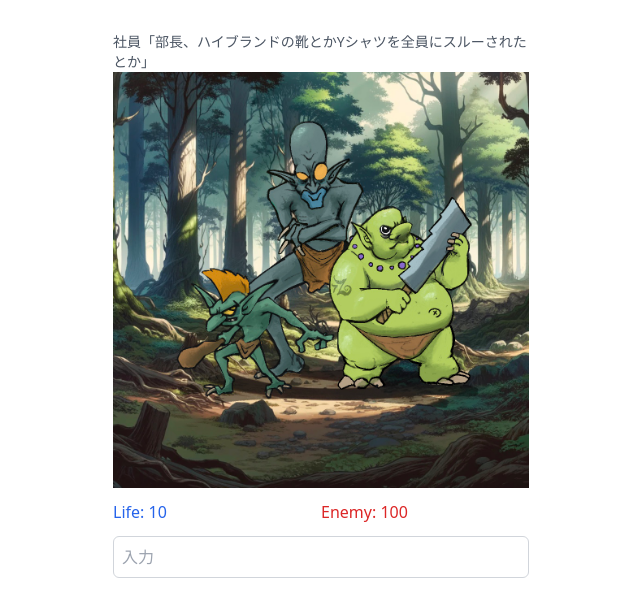
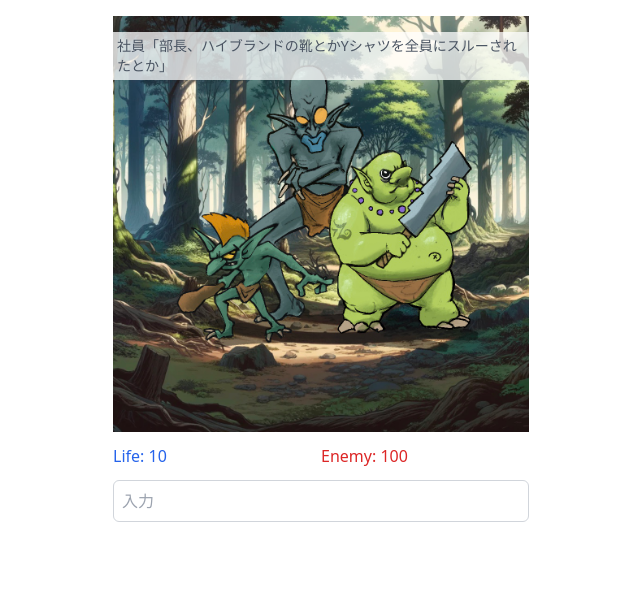
Before and after one commit to TakashiHamada/ggj24_okutama_a, a plain HTML site: page index.html in a window 1280 px wide. Shown: the whole page, without its empty margins (319-959 px from the left). Drawn offline with nearby package versions, Linux system fonts and the light colour scheme.

Commit message:
画像の上に、文字を重ねて表示

```diff
--- a/app.js
+++ b/app.js
@@ -31,6 +31,8 @@ var app = new Vue({
             // enemy
             console.log("enemy");
             await this.enemyAttack();
+            if (this.life < 0)
+                this.gameOver();
 
             // player
             console.log("player");
--- a/index.html
+++ b/index.html
@@ -7,8 +7,12 @@
 </head>
 <body>
 <main id="app" class="p-4 max-w-md mx-auto">
-    <p class="mt-4 text-sm text-gray-600">{{ loadingMessage }}</p>
-    <img :src="image" class="w-full">
+    <div class="relative">
+        <p class="absolute top-0 left-0 mt-4 text-sm text-gray-600 bg-white bg-opacity-75 p-1">
+            {{ loadingMessage }}
+        </p>
+        <img :src="image" class="w-full">
+    </div>
     <div class="flex flex-wrap my-3">
         <p class="flex-1 text-blue-600">Life: {{ life }}</p>
         <p class="flex-1 text-red-600">Enemy: {{ anger }}</p>
```
